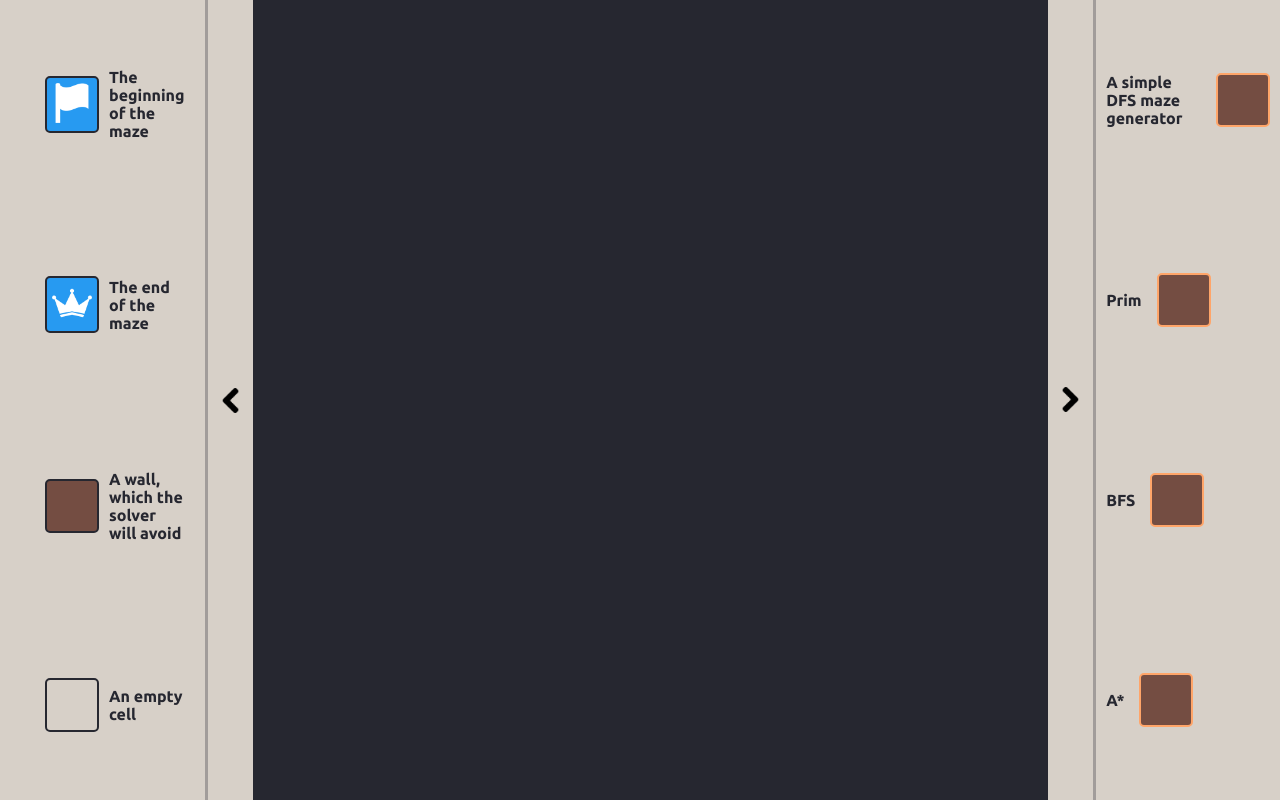
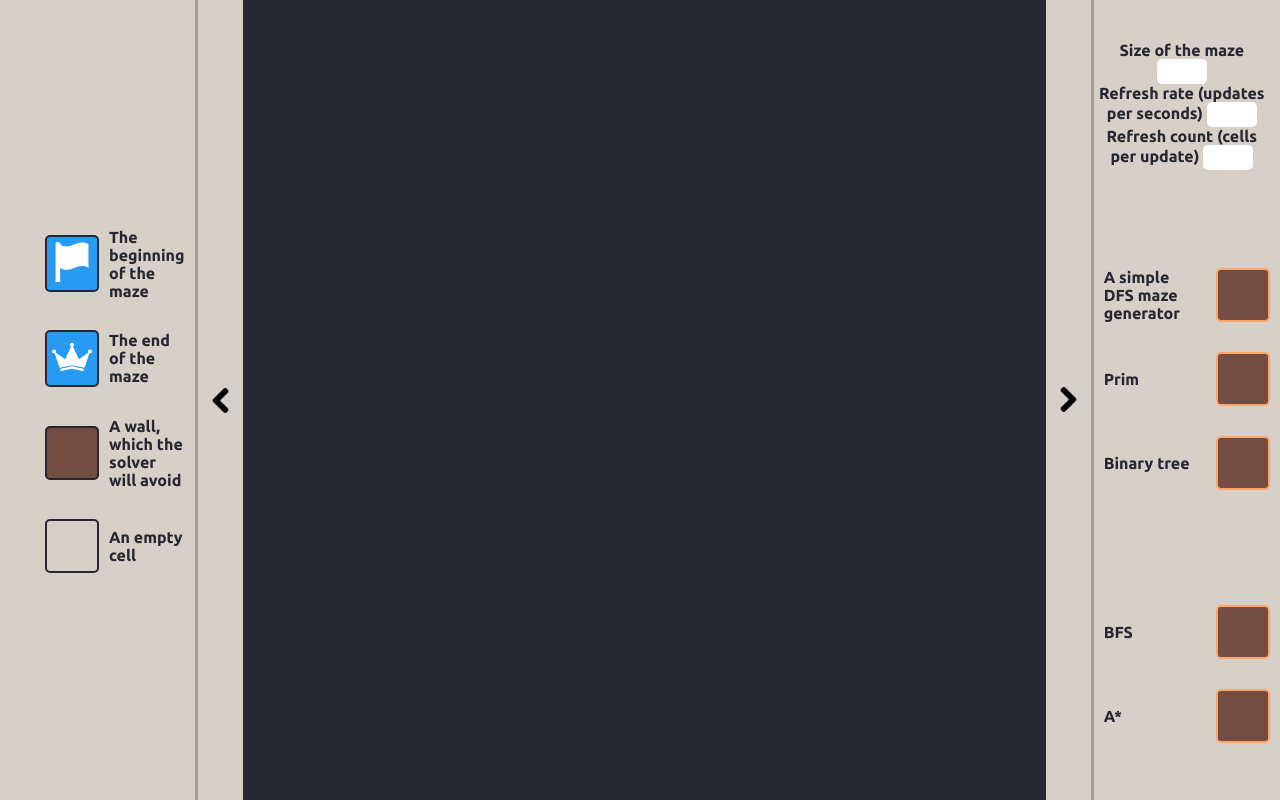
Before and after one commit to paul-vautier/mazeTS, a website: page index.html in a window 1280 px wide. Drawn offline with Linux system fonts and the light colour scheme.

Commit message:
Added size, refresh rate and refresh count

```diff
--- a/index.html
+++ b/index.html
@@ -21,12 +21,12 @@
     </header>
     <main>
         <div id="tiles" class="panel">
-            <li>
-                <ul id="begin"><div data-tile="begin" class="tile maze-begin"><img src="public/img/flag.png" width="40" height="40"/></div><div class="tile-text">The beginning of the maze</div></ul>
-                <ul id="end"><div data-tile="end" class="tile maze-end"><img src="public/img/crown.png" width="40" height="40"/></div><div class="tile-text">The end of the maze</div></ul>
-                <ul id="wall"><div data-tile="wall" class="tile maze-wall"></div><div class="tile-text">A wall, which the solver will avoid</div></ul>
-                <ul id="unvisited"><div data-tile="unvisited" class="tile maze-unvisited"></div><div class="tile-text">An empty cell</div></ul>
-            </li>
+            <ul>
+                <li id="begin"><div data-tile="begin" class="tile maze-begin"><img src="public/img/flag.png" width="40" height="40"/></div><div class="tile-text">The beginning of the maze</div></li>
+                <li id="end"><div data-tile="end" class="tile maze-end"><img src="public/img/crown.png" width="40" height="40"/></div><div class="tile-text">The end of the maze</div></li>
+                <li id="wall"><div data-tile="wall" class="tile maze-wall"></div><div class="tile-text">A wall, which the solver will avoid</div></li>
+                <li id="unvisited"><div data-tile="unvisited" class="tile maze-unvisited"></div><div class="tile-text">An empty cell</div></li>
+            </ul>
             <div class="expand" data-expand="tiles"></div>
         </div>
 
@@ -34,12 +34,31 @@
 
         <div id="panel" class="panel right">
             <div class="expand rotated" data-expand="panel"></div>
-            <li>
-                <ul id="dfs"><div class="tile-text">A simple DFS maze generator</div><div class="tile maze-wall"></div></ul>
-                <ul id="prim"><div class="tile-text">Prim</div><div class="tile maze-wall"></div></ul>
-                <ul id="bfs"><div class="tile-text">BFS</div><div class="tile maze-wall"></div></ul>
-                <ul id="astar"><div class="tile-text">A*</div><div class="tile maze-wall"></div></ul>
-            </li>
+            <div>
+                <div>
+                    <label for="size">Size of the maze</label>
+                    <input id="size" type="number" min="5" max="150">
+                    <br>
+
+                    <label for="refreshRate">Refresh rate (updates per seconds)</label>
+                    <input id="refreshRate" type="number" min="1" max="250">
+                    <br>
+
+                    <label for="refreshCount">Refresh count (cells per update)</label>
+                    <input id="refreshCount" type="number" min="1" max="500">
+                </div>
+
+                <ul>
+                    <li id="dfs"><div class="tile-text">A simple DFS maze generator</div><div class="tile maze-wall"></div></li>
+                    <li id="prim"><div class="tile-text">Prim</div><div class="tile maze-wall"></div></li>
+                    <li id="btree"><div class="tile-text">Binary tree</div><div class="tile maze-wall"></div></li>
+                </ul>
+
+                <ul>
+                    <li id="bfs"><div class="tile-text">BFS</div><div class="tile maze-wall"></div></li>
+                    <li id="astar"><div class="tile-text">A*</div><div class="tile maze-wall"></div></li>
+                </ul>
+            </div>
         </div>
     </main>
 </body>
--- a/public/css/style.css
+++ b/public/css/style.css
@@ -115,18 +115,28 @@ main > * {
     rotate: 180deg;
 }
 
-.panel > li {
+.panel > div {
     height: 100%;
     display: flex;
     justify-content: space-around;
     flex-direction: column;
     padding-right:10px;
+
+}
+.panel ul {
+    display: flex;
+    flex-direction: column;
+    justify-content: space-around;
+    align-items: stretch;
+    align-content: space-around;
+    gap: 30px;
 }
 
-.panel > li > ul {
+.panel ul > li {
     display: flex;
     flex-direction: row;
     align-items: center;
+    justify-content: space-between;
 }
 
 .tile-text {
@@ -218,3 +228,10 @@ div.maze-path {
 .right ul {
     padding-left: 0;
 }
+
+input[type=number] {
+    width: 40px;
+    padding:5px;
+    border-radius: 5px;
+    border: none;
+}
--- a/public/ts/generators/algorithms/real-time-generator.ts
+++ b/public/ts/generators/algorithms/real-time-generator.ts
@@ -10,7 +10,7 @@ import { StateUpdate } from "./state-update.js";
 export abstract class RealTimeGenerator implements MazeGenerator {
     readonly create = (size: number, model: Model): void => {
         this.doCreate(size, model).forEach(update=> {
-            model.updateModel(update.indices.x, update.indices.y, update.state)
+            model.updateModel(update.indices.y, update.indices.x, update.state)
         });
     }
 
--- a/public/ts/init.ts
+++ b/public/ts/init.ts
@@ -6,10 +6,10 @@ import { ViewGrid } from "./views/view-grid.js";
 import { ViewCanvas } from "./views/view-canvas.js";
 
 window.addEventListener("load", () => {
-    let size = 20;
+    let size = 50;
     let model = new Model();
     new EmptyGenerator().create(2*size + 1, model);
     let view = new ViewCanvas(model);
 
-    let maze = new MazeController(size, model, view, new BFSSolver(model), new EmptyGenerator());
+    new MazeController(model, view, new BFSSolver(model), new EmptyGenerator());
 });
--- a/public/ts/views/view-grid.ts
+++ b/public/ts/views/view-grid.ts
@@ -2,9 +2,7 @@ import { State } from "../model/cell-state.js";
 import { Model } from "../model/model.js";
 import { EventPollingView } from "./view.js";
 
-const speed = 4;
-const cellUpdateCount = 500;
-export class ViewGrid extends EventPollingView{
+export class ViewGrid extends EventPollingView {
     grid: HTMLElement[][];
     constructor(model : Model) {
         super(model);
```
Also changed, not shown: public/ts/maze-controller.ts (+19 -2 lines), public/ts/model/model.ts (+7 -0 lines), public/ts/views/view.ts (+26 -6 lines).
